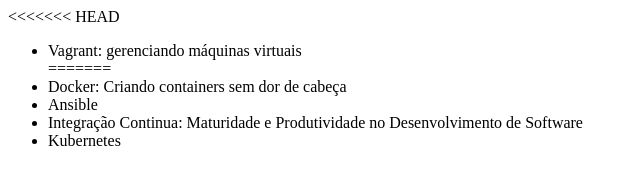
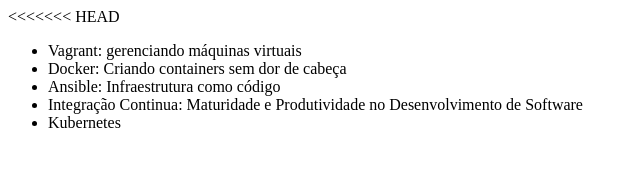
Before and after one commit to diegoManoel/alura-git, a plain HTML site: page index.html in a window 1280 px wide. Shown: the whole page, without its empty margins (0-640 px from the left). Drawn offline with Linux system fonts and the light colour scheme.

Commit message:
Mudando nome do curso de Ansible

```diff
--- a/index.html
+++ b/index.html
@@ -8,9 +8,8 @@
 <body>
     <ul>
         <li>Vagrant: gerenciando máquinas virtuais</li>
-=======
         <li>Docker: Criando containers sem dor de cabeça</li>
-        <li>Ansible</li>
+        <li>Ansible: Infraestrutura como código</li>
         <li>Integração Continua: Maturidade e Produtividade no Desenvolvimento de Software</li>
         <li>Kubernetes</li>
     </ul>
```
